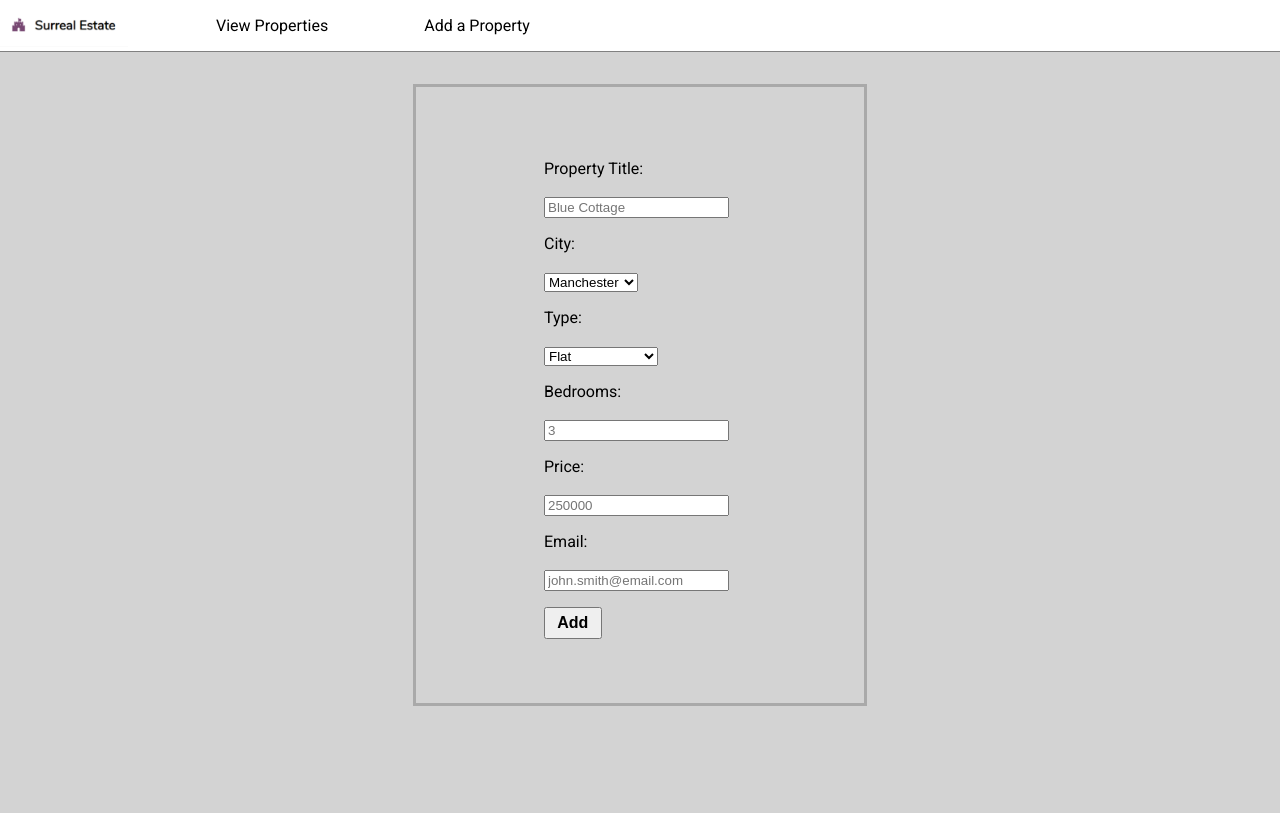
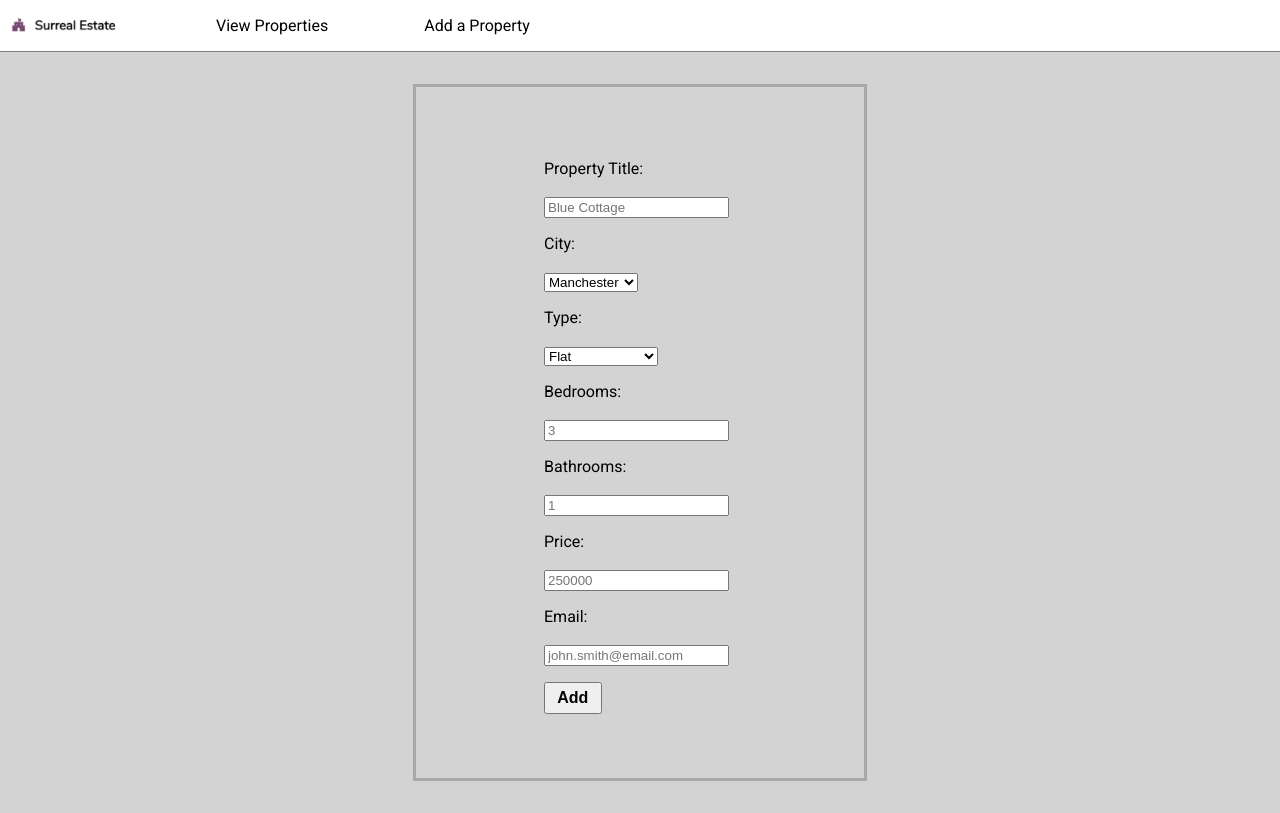
Before and after one commit to toothless13/surreal-estate, a React (Create React App) app: page /add-property in a window 1280 px wide. Built offline with nearby package versions, Linux system fonts and the light colour scheme.

Commit message:
add bathrooms to AddProperty

```diff
--- a/src/components/AddProperty.js
+++ b/src/components/AddProperty.js
@@ -10,6 +10,7 @@ const AddProperty = () => {
       city: "Manchester",
       type: "Flat",
       bedrooms: "",
+      bathrooms: "",
       price: "",
       email: "",
     },
@@ -113,6 +114,19 @@ const AddProperty = () => {
             onChange={handleFieldChange}
           />
         </label>
+        <label htmlFor="bathrooms">
+          Bathrooms:
+          <br />
+          <br />
+          <input
+            id="bathrooms"
+            name="bathrooms"
+            type="number"
+            placeholder="1"
+            value={fields.bathrooms}
+            onChange={handleFieldChange}
+          />
+        </label>
         <label htmlFor="price">
           Price:
           <br />
```
Also changed, not shown: 1 other file (tests, documents, lock files or other folders).
